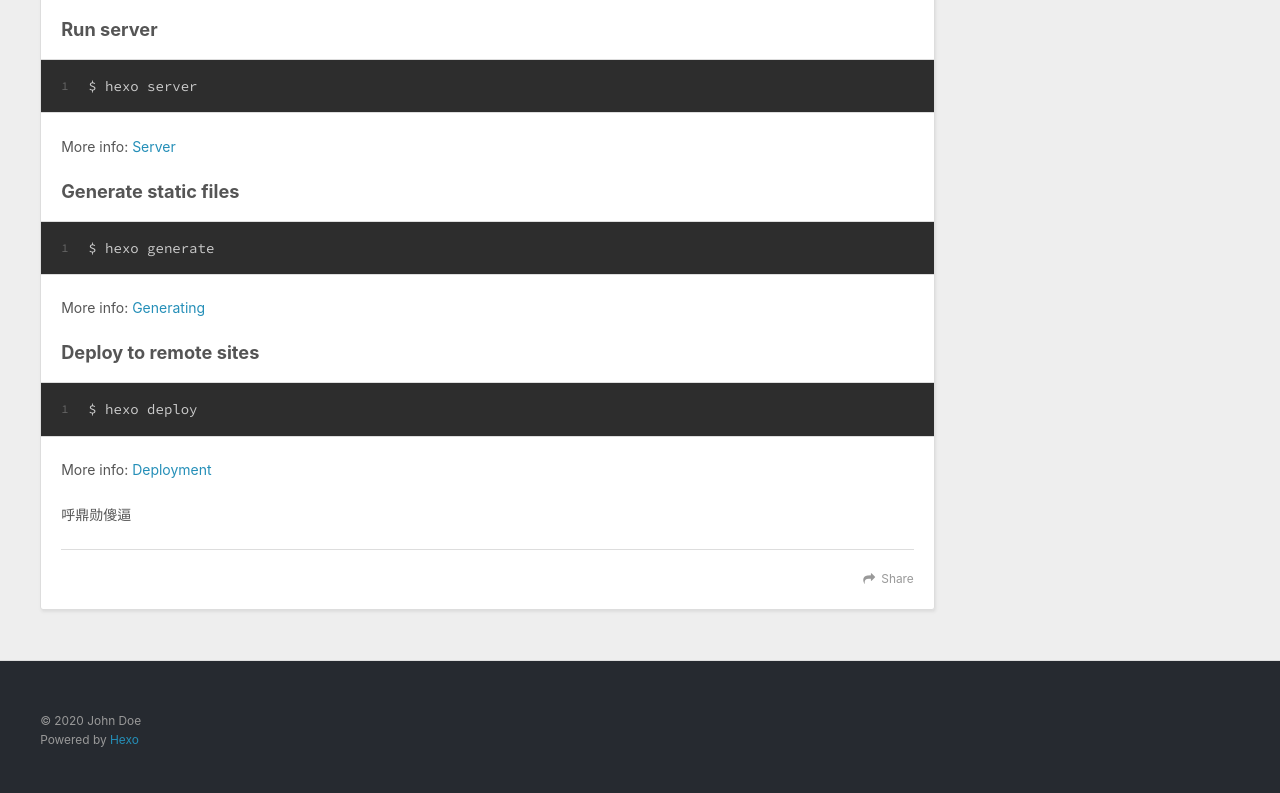
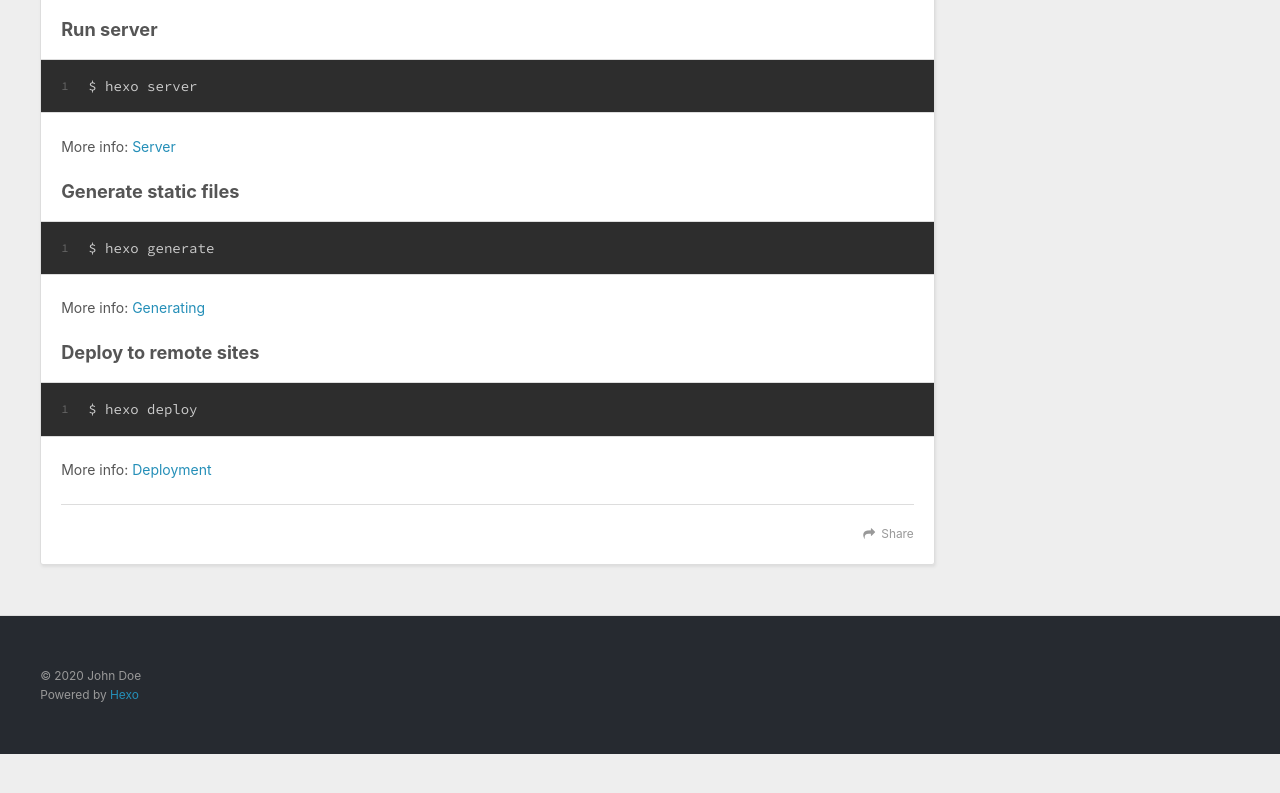
Before and after one commit to lkwshishuaige/kaiweilee-s-blog, a plain HTML site: page index.html in a window 1280 px wide. Shown: the part 710-1503 px from the top of the page. After the commit the page ends 1464 px from the top, so only its background shows below. Drawn offline with nearby package versions, Linux system fonts and the light colour scheme.

Commit message:
Site updated: 2020-11-23 17:14:11

```diff
--- a/index.html
+++ b/index.html
@@ -99,7 +99,6 @@
 <h3 id="Deploy-to-remote-sites"><a href="#Deploy-to-remote-sites" class="headerlink" title="Deploy to remote sites"></a>Deploy to remote sites</h3><figure class="highlight bash"><table><tr><td class="gutter"><pre><span class="line">1</span><br></pre></td><td class="code"><pre><span class="line">$ hexo deploy</span><br></pre></td></tr></table></figure>
 
 <p>More info: <a target="_blank" rel="noopener" href="https://hexo.io/docs/one-command-deployment.html">Deployment</a></p>
-<p>呼鼎勋傻逼</p>
 
 
     </div>
```
Also changed, not shown: 2020/11/23/hello-world/index.html (+1 -2 lines).
